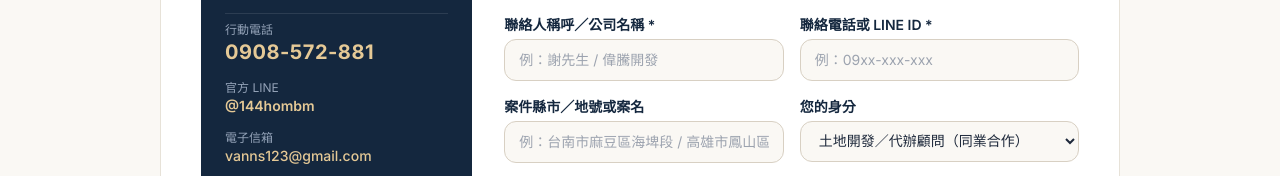
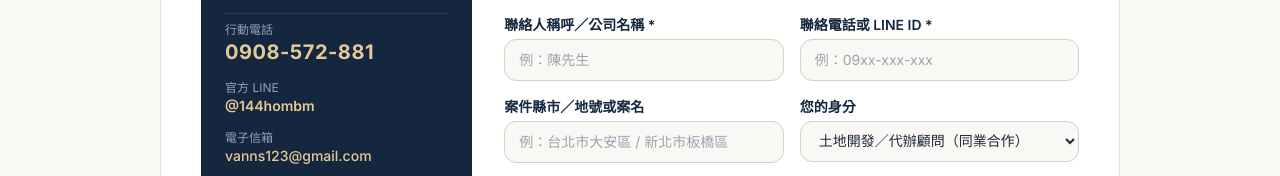
Before and after one commit to jack224-1021/hengdian-consulting, a plain HTML site: page index.html in a window 1280 px wide. Shown: the part 2780-2956 px from the top of the page. Drawn offline with nearby package versions, Linux system fonts and the light colour scheme.

Commit message:
Update form placeholders to generic examples

```diff
--- a/index.html
+++ b/index.html
@@ -356,7 +356,7 @@
           <div class="grid sm:grid-cols-2 gap-4">
             <div>
               <label for="contactName" class="block text-sm font-semibold text-[#14273E] mb-1">聯絡人稱呼／公司名稱 *</label>
-              <input id="contactName" name="contactName" type="text" required placeholder="例：謝先生 / 偉騰開發" class="w-full rounded-xl border border-[#D8D0C3] bg-[#FAF8F4] px-3.5 py-2.5 text-sm focus:ring-2 focus:ring-[#A88954] focus:outline-none" />
+              <input id="contactName" name="contactName" type="text" required placeholder="例：陳先生" class="w-full rounded-xl border border-[#D8D0C3] bg-[#FAF8F4] px-3.5 py-2.5 text-sm focus:ring-2 focus:ring-[#A88954] focus:outline-none" />
             </div>
             <div>
               <label for="contactPhone" class="block text-sm font-semibold text-[#14273E] mb-1">聯絡電話或 LINE ID *</label>
@@ -367,7 +367,7 @@
           <div class="grid sm:grid-cols-2 gap-4">
             <div>
               <label for="projectLocation" class="block text-sm font-semibold text-[#14273E] mb-1">案件縣市／地號或案名</label>
-              <input id="projectLocation" name="projectLocation" type="text" placeholder="例：台南市麻豆區海埤段 / 高雄市鳳山區" class="w-full rounded-xl border border-[#D8D0C3] bg-[#FAF8F4] px-3.5 py-2.5 text-sm focus:ring-2 focus:ring-[#A88954] focus:outline-none" />
+              <input id="projectLocation" name="projectLocation" type="text" placeholder="例：台北市大安區 / 新北市板橋區" class="w-full rounded-xl border border-[#D8D0C3] bg-[#FAF8F4] px-3.5 py-2.5 text-sm focus:ring-2 focus:ring-[#A88954] focus:outline-none" />
             </div>
             <div>
               <label for="partnerRole" class="block text-sm font-semibold text-[#14273E] mb-1">您的身分</label>
```
